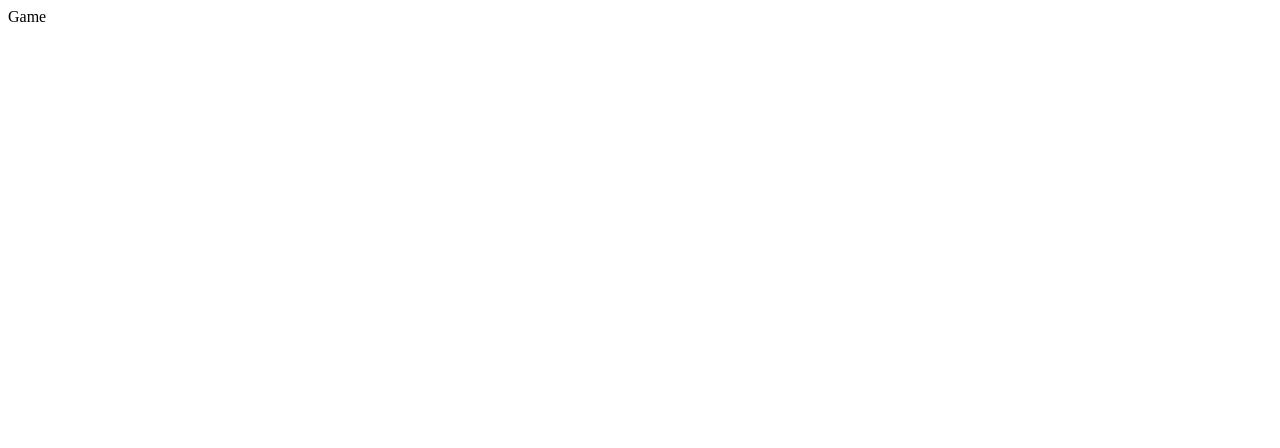
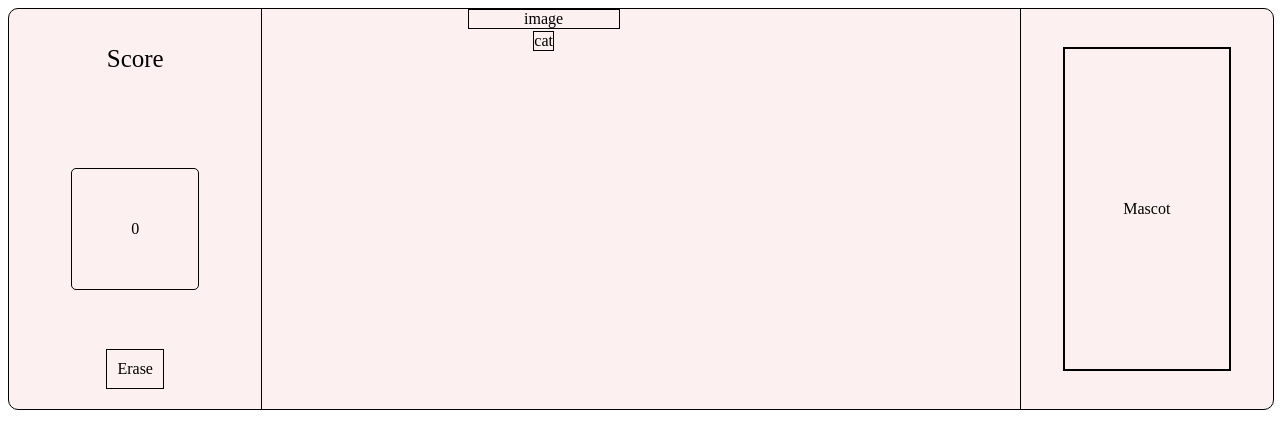
Before and after one commit to OmriS1996/winningproject, a React (Create React App) app: page /game in a window 1280 px wide. Shown: the top 448 px of the page. Built offline with nearby package versions, Linux system fonts and the light colour scheme.

Commit message:
WIP - working on word in game

```diff
--- a/src/components/Canvas/Canvas.jsx
+++ b/src/components/Canvas/Canvas.jsx
@@ -1,29 +1,66 @@
 import React, { useEffect, useState, useRef } from "react";
 import axios from "axios";
 import cropImageFromCanvas from "./canvasFunctions";
+import useDebounce from "./debounce";
 
-const Canvas = () => {
-	const [result, setResult] = useState();
+const Canvas = ({ parent, setIsSearching, setResult }) => {
 	const [isDrawing, setIsDrawing] = useState();
+	const [canvasImg, setCanvasImg] = useState();
+
+	const debouncedSearchTerm = useDebounce(canvasImg, 1000);
 
 	const canvasRef = useRef();
 	const contextRef = useRef();
 
 	useEffect(() => {
+		if (debouncedSearchTerm) {
+			setIsSearching(true);
+
+			axios({
+				method: "post",
+				url: "https://abc-drawing-game-server.herokuapp.com/bad_prediction",
+				headers: {
+					"Access-Control-Allow-Origin": "*",
+					"Content-Type": "application/json",
+				},
+				data: debouncedSearchTerm,
+			})
+				.then(function (response) {
+					setIsSearching(false);
+					console.log(response);
+					setResult(response);
+				})
+				.catch(function (error) {
+					console.log(error);
+				});
+
+			contextRef.current.clearRect(
+				0,
+				0,
+				canvasRef.current.width,
+				canvasRef.current.height
+			);
+		} else {
+			setResult();
+		} // eslint-disable-next-line
+	}, [debouncedSearchTerm]);
+
+	useEffect(() => {
 		const canvas = canvasRef.current;
 
-		canvas.width = window.innerWidth * 2;
-		canvas.height = window.innerHeight * 2;
-		canvas.style.width = `${window.innerWidth}px`;
-		canvas.style.height = `${window.innerHeight}px`;
+		canvas.width = parent.current.clientWidth;
+		canvas.height = parent.current.clientHeight;
+		canvas.style.width = `${parent.current.clientWidth}px`;
+		canvas.style.height = `${parent.current.clientWidth}px`;
 
 		const context = canvas.getContext("2d");
-		context.scale(2, 2);
+		context.scale(1, 1);
 		context.lineCap = "round";
-		context.strokeStyle = "black";
+		context.strokeStyle = "blue";
 		context.lineWidth = 10;
 
 		contextRef.current = context;
+		// eslint-disable-next-line
 	}, []);
 
 	const startDrawing = ({ nativeEvent }) => {
@@ -40,29 +77,7 @@ const Canvas = () => {
 		const imageJson = JSON.stringify({
 			data: imgString.slice(22, imgString.length),
 		});
-
-		axios({
-			method: "post",
-			url: "https://abc-drawing-game-server.herokuapp.com/bad_prediction",
-			headers: {
-				"Access-Control-Allow-Origin": "*",
-				"Content-Type": "application/json",
-			},
-			data: imageJson,
-		})
-			.then(function (response) {
-				console.log(response);
-			})
-			.catch(function (error) {
-				console.log(error);
-			});
-
-		contextRef.current.clearRect(
-			0,
-			0,
-			canvasRef.current.width,
-			canvasRef.current.height
-		);
+		setCanvasImg(imageJson);
 		setIsDrawing(false);
 	};
 
@@ -70,6 +85,7 @@ const Canvas = () => {
 		if (!isDrawing) {
 			return;
 		}
+		setCanvasImg();
 		const { offsetX, offsetY } = nativeEvent;
 		contextRef.current.lineTo(offsetX, offsetY);
 		contextRef.current.stroke();
--- /dev/null
+++ b/src/components/Canvas/debounce.jsx
@@ -0,0 +1,34 @@
+import React, { useState, useEffect } from "react";
+
+// Our hook
+export default function useDebounce(value, delay) {
+	// State and setters for debounced value
+	const [debouncedValue, setDebouncedValue] = useState(value);
+
+	useEffect(
+		() => {
+			// Set debouncedValue to value (passed in) after the specified delay
+			const handler = setTimeout(() => {
+				setDebouncedValue(value);
+			}, delay);
+
+			// Return a cleanup function that will be called every time ...
+			// ... useEffect is re-called. useEffect will only be re-called ...
+			// ... if value changes (see the inputs array below).
+			// This is how we prevent debouncedValue from changing if value is ...
+			// ... changed within the delay period. Timeout gets cleared and restarted.
+			// To put it in context, if the user is typing within our app's ...
+			// ... search box, we don't want the debouncedValue to update until ...
+			// ... they've stopped typing for more than 500ms.
+			return () => {
+				clearTimeout(handler);
+			};
+		},
+		// Only re-call effect if value changes
+		// You could also add the "delay" var to inputs array if you ...
+		// ... need to be able to change that dynamically.
+		[value]
+	);
+
+	return debouncedValue;
+}
--- /dev/null
+++ b/src/components/Word/Letter.jsx
@@ -0,0 +1,7 @@
+import "./Word.css";
+
+const Letter = ({ letter }) => {
+	return <div className="letter">{letter}</div>;
+};
+
+export default Letter;
--- /dev/null
+++ b/src/components/Word/Word.css
@@ -0,0 +1,7 @@
+.word-container {
+	display: flex !important;
+}
+
+.letter {
+
+}
--- /dev/null
+++ b/src/components/Word/Word.jsx
@@ -0,0 +1,16 @@
+import Letter from "./Letter";
+import "./Word.css";
+
+const Word = ({ word }) => {
+	console.log(word);
+	const letterArray = word.split("");
+	return (
+		<div className="word-container">
+			{letterArray.map((ele) => {
+				return <Letter letter={ele}></Letter>;
+			})}
+		</div>
+	);
+};
+
+export default Word;
--- /dev/null
+++ b/src/pages/Game/Game.css
@@ -0,0 +1,101 @@
+* {
+	max-height: 400px;
+}
+.gameWrap {
+	width: 100%;
+	border: 1px solid black;
+	border-radius: 10px;
+	background-color: rgb(252, 240, 240);
+}
+.sectionsWrap {
+	display: flex;
+}
+.leftSection {
+	width: 20%;
+	border-right: 1px solid black;
+	height: 400px;
+	display: flex;
+	flex-direction: column;
+	align-items: center;
+	justify-content: space-between;
+}
+.scoreWrap {
+	/* border: 1px solid black;
+  border-radius: 100px; */
+	height: 80px;
+	width: 45%;
+	margin: 10px;
+	display: flex;
+	justify-content: center;
+	align-items: center;
+}
+.scoreText {
+	font-size: 25px;
+}
+.pointsWrap {
+	border: 1px solid black;
+	border-radius: 5px;
+	width: 50%;
+	height: 30%;
+	display: flex;
+	justify-content: center;
+	align-items: center;
+}
+.midSection {
+	width: 60%;
+	height: 400px;
+	position: relative;
+}
+.topMidSection {
+	position: absolute;
+	top: 0;
+	right: 400px;
+	display: flex;
+	flex-direction: column;
+	align-items: center;
+}
+.imageWrap {
+	display: flex;
+	justify-content: center;
+	align-items: center;
+	border: 1px solid black;
+	width: 150px;
+	height: 30%;
+}
+.wordWrap {
+	border: 1px solid black;
+	margin: 2px;
+}
+.rightSection {
+	width: 20%;
+	border-left: 1px solid black;
+	height: 400px;
+	display: flex;
+	justify-content: center;
+	align-items: center;
+	flex-direction: column;
+}
+/* .timerWrap {
+  border: 2px solid black;
+  height: 30px;
+  display: flex-start;
+} */
+.mascotWrap {
+	border: 2px solid black;
+	height: 80%;
+	width: 65%;
+	display: flex;
+	justify-content: center;
+	align-items: center;
+}
+.eraseWrap {
+	border: 1px solid black;
+	margin-bottom: 20px;
+}
+.eraseIcon {
+	padding: 10px;
+}
+
+.canvas {
+	position: absolute;
+}
--- a/src/pages/Game/Game.jsx
+++ b/src/pages/Game/Game.jsx
@@ -1,11 +1,70 @@
-import React from "react";
+import React, { useRef, useState, useEffect } from "react";
 import Canvas from "../../components/Canvas/Canvas";
+import "./Game.css";
+import Word from "../../components/Word/Word";
 
 const Game = () => {
+	const midDivRef = useRef();
+	const [wins, setWins] = useState();
+	const [result, setResult] = useState();
+	const [isSearching, setIsSearching] = useState(false);
+	const [score, setScore] = useState(0);
+
+	useEffect(() => {
+		if (wins === 3) {
+		}
+	}, [wins]);
+
+	useEffect(() => {
+		if (result) {
+			setScore((prev) => prev + 100);
+			setWins((prev) => prev++);
+		}
+	}, [result]);
+
+	useEffect(() => {}, [isSearching]);
+
 	return (
 		<>
-			<div>Game</div>
-			<Canvas></Canvas>
+			<div className="gameWrap">
+				<div className="sectionsWrap">
+					<div className="leftSection">
+						<div className="scoreWrap">
+							<div className="scoreText">Score </div>
+						</div>
+						<div className="pointsWrap">
+							<div className="points">{score}</div>
+						</div>
+						<div className="eraseWrap">
+							<div className="eraseIcon">Erase</div>
+						</div>
+					</div>
+					<div ref={midDivRef} className="midSection">
+						<Canvas
+							className="canvas"
+							parent={midDivRef}
+							setResult={setResult}
+							setIsSearching={setIsSearching}
+						></Canvas>
+						<div className="topMidSection">
+							<div className="imageWrap">
+								<div className="image">image</div>
+							</div>
+							<div className="wordWrap">
+								<Word word="cat" />
+							</div>
+						</div>
+					</div>
+					<div className="rightSection">
+						{/* <div className="timerWrap">
+              <div className="timer">Timer</div>
+            </div> */}
+						<div className="mascotWrap">
+							<div className="mascot">Mascot</div>
+						</div>
+					</div>
+				</div>
+			</div>
 		</>
 	);
 };
```
